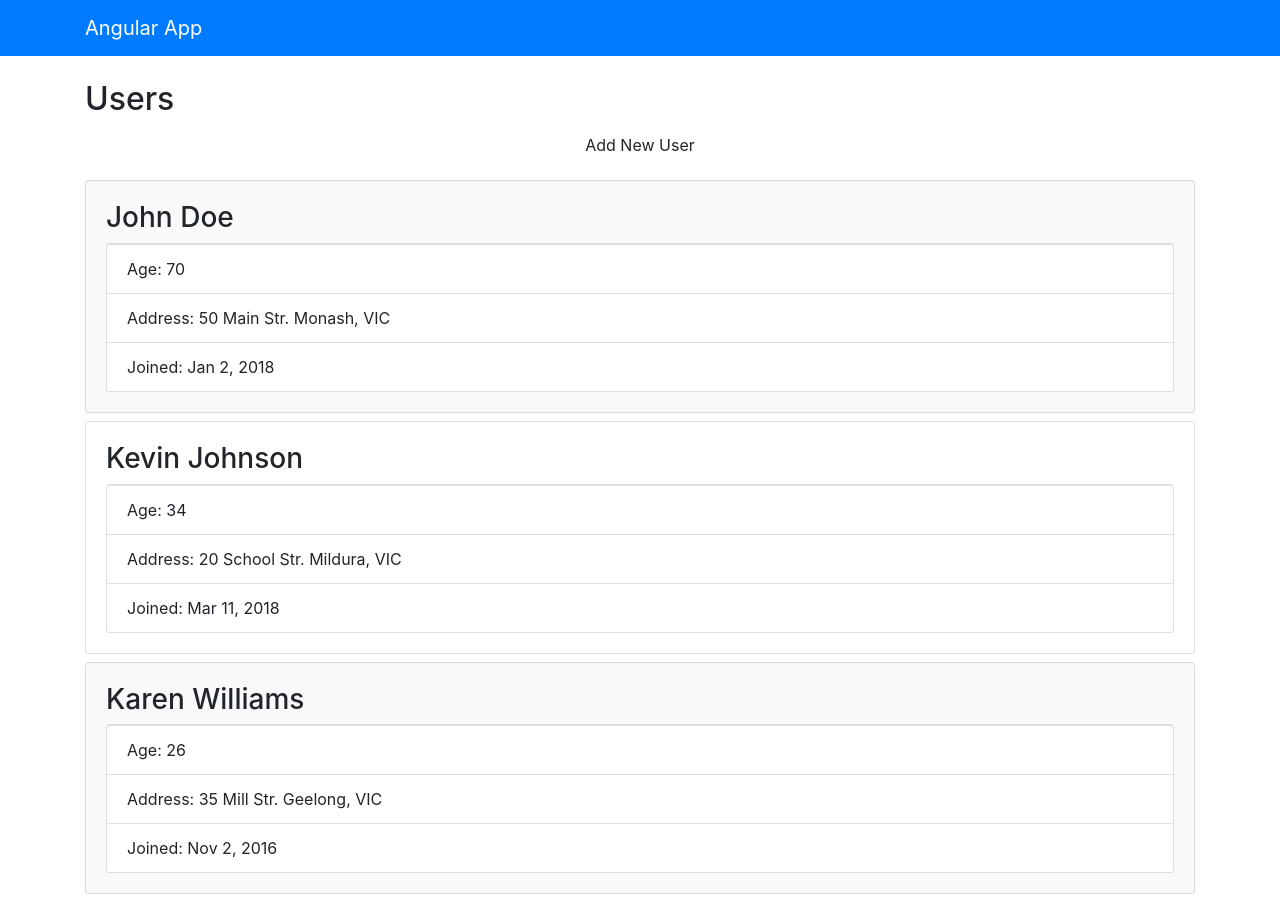
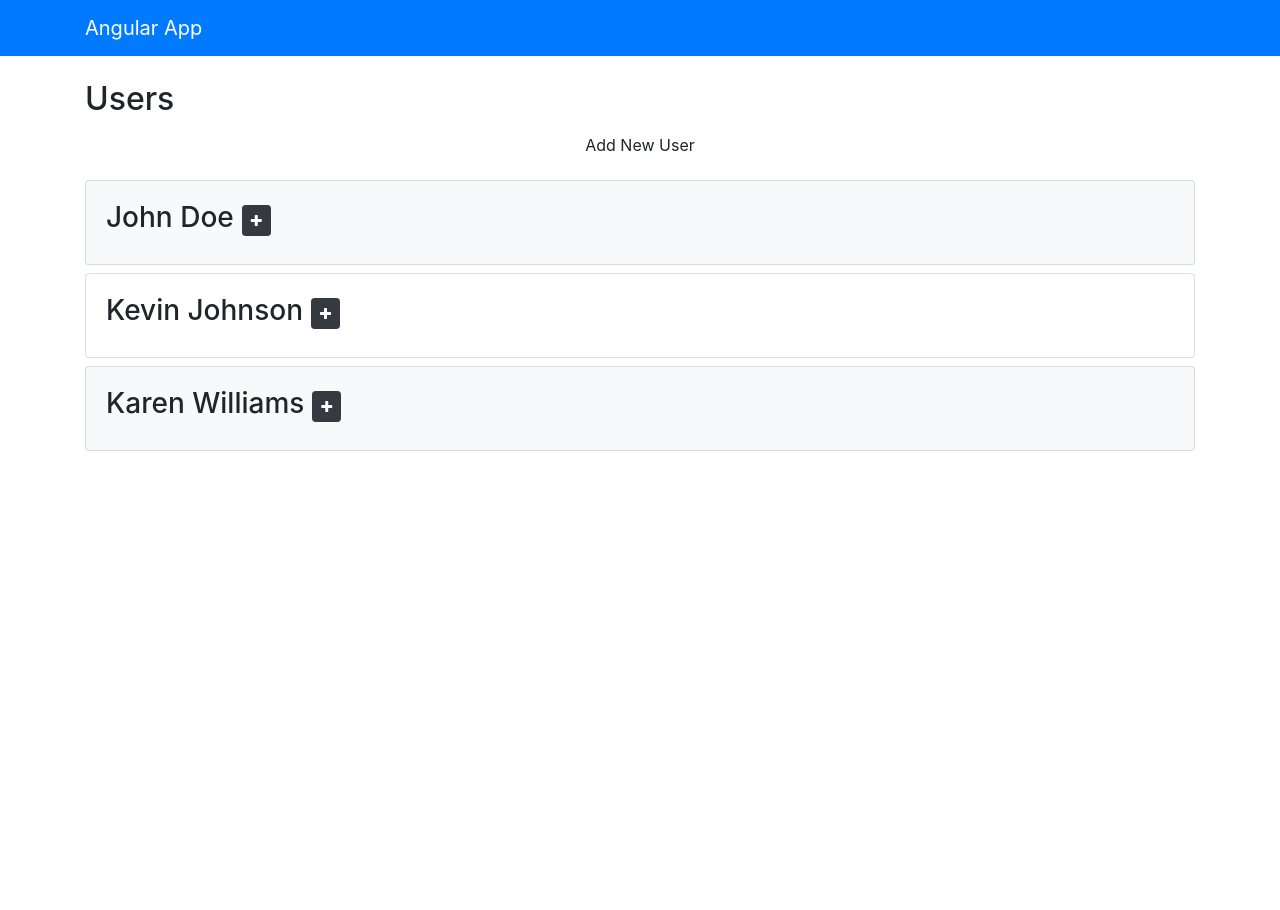
Before and after one commit to kpruehss/angularapp, an Angular app: page / in a window 1280 px wide. After the commit the page ends 800 px from the top, so only its background shows below. Built offline with nearby package versions, Linux system fonts and the light colour scheme.

Commit message:
Implemented event toggling effects on Users

```diff
--- a/angular.json
+++ b/angular.json
@@ -21,6 +21,7 @@
             "assets": ["src/favicon.ico", "src/assets"],
             "styles": [
               "src/styles.css",
+              "./node_modules/font-awesome/css/font-awesome.css",
               "./node_modules/bootstrap/dist/css/bootstrap.css"
             ],
             "scripts": [
--- a/package.json
+++ b/package.json
@@ -22,6 +22,7 @@
     "@angular/router": "^6.1.0",
     "bootstrap": "4.0.0-beta.2",
     "core-js": "^2.5.4",
+    "font-awesome": "^4.7.0",
     "jquery": "^3.3.1",
     "popper.js": "^1.14.4",
     "rxjs": "^6.0.0",
--- a/src/app/components/users/users.component.html
+++ b/src/app/components/users/users.component.html
@@ -1,5 +1,6 @@
 <h2>Users</h2>
 <button
+  (click)="addUser({firstName: 'Mary', lastName: 'Sue', isActive: true})"
   [disabled]="!enableAdd"
   class="btn btn-block mb-3"
 >Add New User</button>
@@ -13,10 +14,13 @@
     [class.bg-light]="user.isActive"
   >
     <h3>{{ user.firstName }} {{
-      user.lastName }}</h3>
+      user.lastName }}<small *ngIf="user.age && user.address"><button
+          class="btn btn-dark btn-sm ml-2"
+          (click)="user.hide = !user.hide"
+        ><i [ngClass]="user.hide ? 'fa fa-plus' : 'fa fa-minus'"></i></button></small></h3>
     <ul
       class="list-group"
-      *ngIf="showExtended && user.age && user.address"
+      *ngIf="!user.hide && user.age && user.address"
     >
       <li class="list-group-item">Age: {{ user.age }}</li>
       <li class="list-group-item">Address: {{ user.address.street }} {{
--- a/src/app/components/users/users.component.ts
+++ b/src/app/components/users/users.component.ts
@@ -8,7 +8,6 @@ import { User } from '../../models/User';
 })
 export class UsersComponent implements OnInit {
   users: User[];
-  showExtended = true;
   loaded = true;
   enableAdd = true;
 
@@ -27,6 +26,7 @@ export class UsersComponent implements OnInit {
         },
         isActive: true,
         registered: new Date('01/02/2018 08:30:00'),
+        hide: true,
       },
       {
         firstName: 'Kevin',
@@ -39,6 +39,7 @@ export class UsersComponent implements OnInit {
         },
         isActive: false,
         registered: new Date('03/11/2018 06:20:00'),
+        hide: true,
       },
       {
         firstName: 'Karen',
@@ -51,8 +52,13 @@ export class UsersComponent implements OnInit {
         },
         isActive: true,
         registered: new Date('11/02/2016 10:30:00'),
+        hide: true,
       },
     ];
+  }
+
+  toggleHide(user: User) {
+    user.hide = !user.hide;
   }
 
   addUser(user: User) {
--- a/src/app/models/User.ts
+++ b/src/app/models/User.ts
@@ -9,4 +9,5 @@ export interface User {
   };
   isActive?: boolean;
   registered?: any;
+  hide?: boolean;
 }
```
Also changed, not shown: 1 other file (tests, documents, lock files or other folders).
